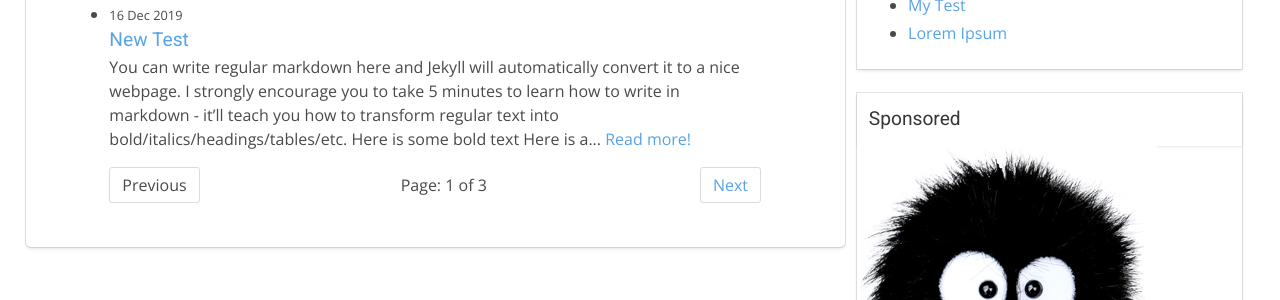
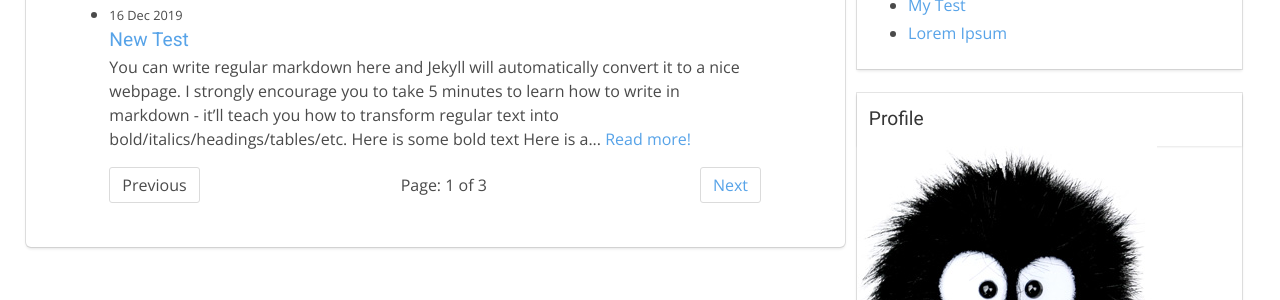
Before and after one commit to MelodieHU/MelodieHU.github.io, a Jekyll site: the page built from index.html, in a window 1280 px wide. Shown: the part 329-629 px from the top of the page. Built offline with Jekyll 4.4.1, drawn with Linux system fonts in a browser that asks for light colours; the list of posts is cut into pages by our own code; comment, search, counter and statistics services are not loaded.

Commit message:
Update default.html

```diff
--- a/_layouts/default.html
+++ b/_layouts/default.html
@@ -33,7 +33,7 @@
           </span>
         </a>
 
-        <a href="https://github.com/abhn" class="nav-item">
+        <a href="https://https://github.com/MelodieHU" class="nav-item">
           <span class="icon">
             <i class="fa fa-github" aria-hidden="true" title="Github"></i>
           </span>
@@ -102,7 +102,7 @@
             <div class="card">
               <header class="card-header">
                 <p class="card-header-title nice-title">
-                  Sponsored
+                  Profile
                 </p>
               </header>
               <div class="card-content">
```
